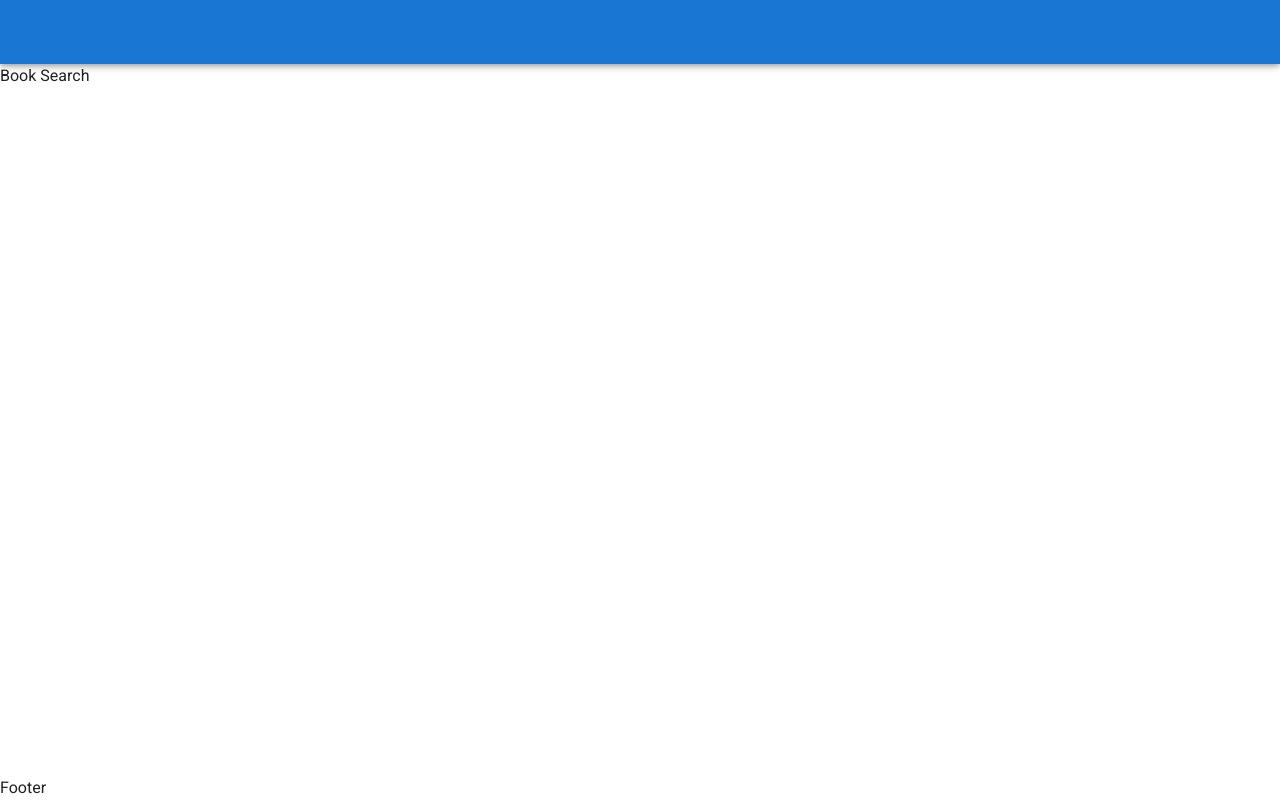
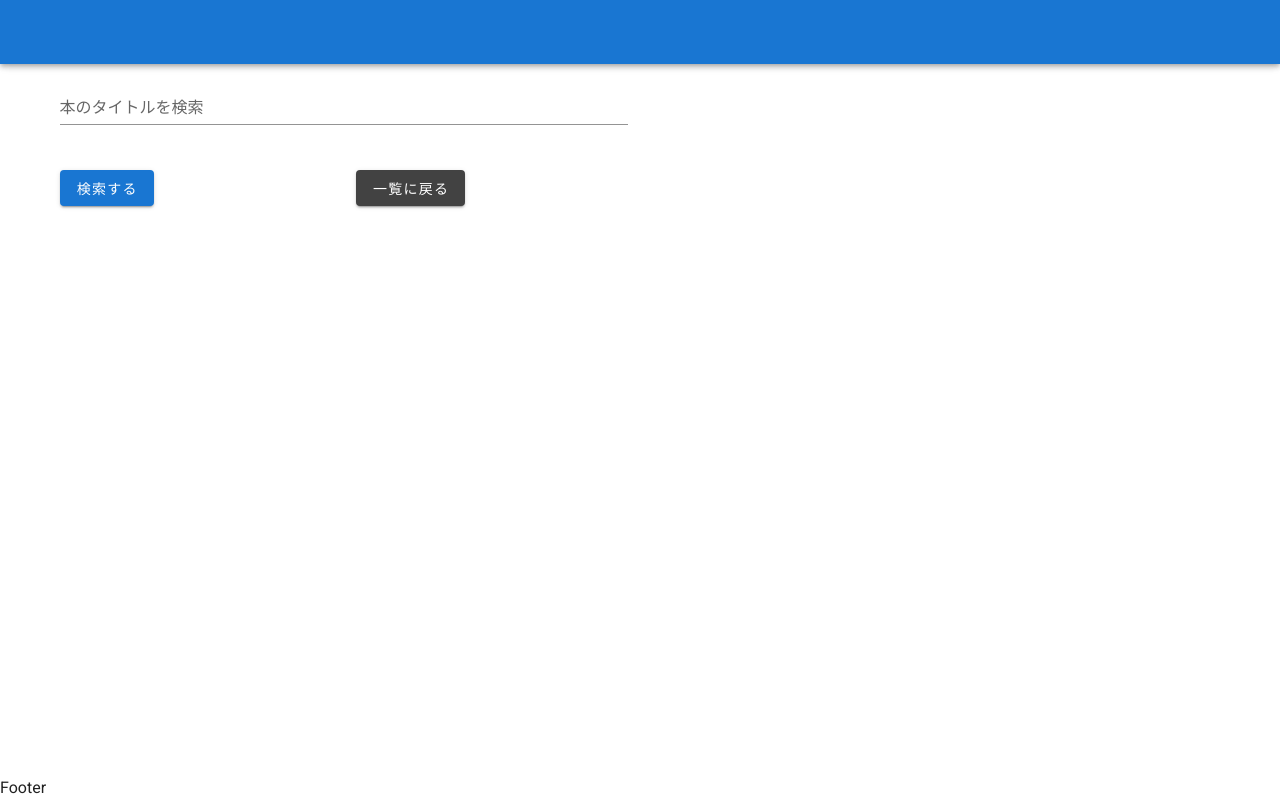
Before and after one commit to Arimuuuura/vue2-books-api, a Vue app: page /search in a window 1280 px wide. Built offline with nearby package versions, Linux system fonts and the light colour scheme.

Commit message:
検索画面の作成

```diff
--- a/src/App.vue
+++ b/src/App.vue
@@ -3,7 +3,9 @@
     <HeaderView/>
 
     <v-main>
-      <router-view/>
+      <v-container>
+        <router-view/>
+      </v-container>
     </v-main>
     <FooterView />
   </v-app>
--- a/src/pages/BookSearch.vue
+++ b/src/pages/BookSearch.vue
@@ -1,10 +1,97 @@
 <template>
-  <div>Book Search</div>
+	<div>
+		<v-row>
+			<v-col cols="6">
+				<v-text-field
+					label="本のタイトルを検索"
+					v-model="keyword"
+				>
+				</v-text-field>
+			</v-col>
+		</v-row>
+		<v-row>
+			<v-col cols="3">
+				<v-btn
+					color="primary"
+					@click="search(keyword)"
+				>
+					検索する
+				</v-btn>
+			</v-col>
+			<v-col cols="3">
+				<v-btn
+					color="secondary"
+					to="/"
+				>
+					一覧に戻る
+				</v-btn>
+			</v-col>
+		</v-row>
+		<v-row>
+			<v-col
+				cols="12"
+				md="6"
+				v-for="(book, index) in searchResults" :key="book.index"
+			>
+				<v-card class="mx-auto">
+					<v-row>
+						<v-col cols="4">
+							<v-img :src="book.image"></v-img>
+						</v-col>
+						<v-col cols="8">
+							<v-card-title>{{ book.title }}</v-card-title>
+							{{ book.description }}
+							<v-spacer></v-spacer>
+							<v-card-actions>
+								<v-btn fab dark color="indigo" @click="addBookList(index)">
+									<v-icon dark>mdi-plus</v-icon>
+								</v-btn>
+							</v-card-actions>
+						</v-col>
+					</v-row>
+				</v-card>
+			</v-col>
+		</v-row>
+	</div>
 </template>
 
 <script>
 export default {
+	name: 'BookSearch',
+	data() {
+		return {
+			keyword: '',
+			searchResults: [],
+		}
+	},
+	methods: {
+		async search(keyword) {
+			this.searchResults = []
 
+			const baseUrl = 'https://www.googleapis.com/books/v1/volumes?'
+			const params = {
+				q: `intitle: ${keyword}`,
+				maxResults: 40
+			}
+			const queryParams = new URLSearchParams(params)
+			console.log(`${baseUrl}${queryParams}`);
+			const response = await fetch(`${baseUrl}${queryParams}`)
+			.then(res => res.json())
+
+			console.log(response.items);
+
+			for(let book of response.items) {
+				let title = book.volumeInfo.title
+				let img = book.volumeInfo.imageLinks
+				let description = book.volumeInfo.description
+				this.searchResults.push({
+					title: title ? title : '',
+					image: img ? img.thumbnail : '',
+					description: description ? description.slice(0, 40) : '',
+				})
+			}
+		}
+	}
 }
 </script>
 
```
